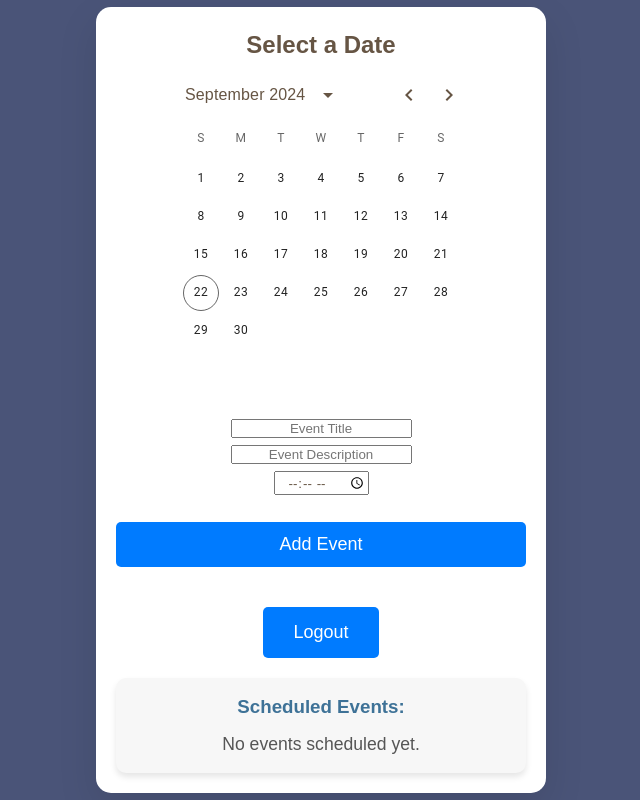
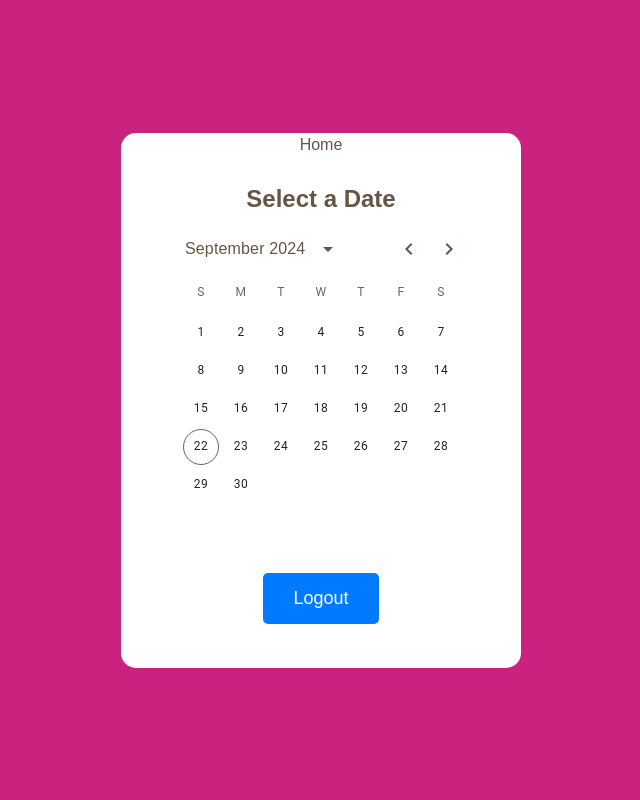
Before and after one commit to mowaab/Online-Event-Scheduling, a React (Vite) app in the folder EventlyApp/: page /calendar in a window 1280 px wide. Shown: the whole page, without its empty margins (319-959 px from the left). Built offline with nearby package versions, Linux system fonts and the light colour scheme; the HTML template or start-up script is replaced by a standard one.

Commit message:
old calendar

```diff
--- a/EventlyApp/src/View/Calendar.css
+++ b/EventlyApp/src/View/Calendar.css
@@ -1,42 +1,39 @@
 /* Import Google font - Poppins */
 @import url('https://fonts.googleapis.com/css2?family=Poppins:wght@400;500;600&display=swap');
-
-* {
+*{
   margin: 0;
   padding: 0;
   box-sizing: border-box;
   font-family: 'Poppins', sans-serif;
 }
-
-body {
+body{
   display: flex;
   align-items: center;
   padding: 0 10px;
   justify-content: center;
   min-height: 100vh;
-  background: #4a5478 !important; /* Background Color for APP */
+  background: #ca237f; /* Background Color for APP*/
 }
 
 .container {
-  width: 450px;
+  width: 400px;
   background: #fff;
   border-radius: 15px;
-  box-shadow: 0 15px 40px rgba(0, 0, 0, 0.1);
-  padding: 20px;
+  box-shadow: 0 15px 40px rgba(0,0,0,0);
+}
+.header {
+    text-align: center;
 }
 
-.header {
-  text-align: center;
-}
-
-.container header {
+.container header{
   display: flex;
   align-items: center;
   padding: 25px 30px 10px;
   justify-content: space-between;
 }
 
-.btn {
+
+.go-to-calendar-btn {
   padding: 15px 30px;
   border: none;
   background-color: #007bff;
@@ -50,79 +47,6 @@ body {
   display: block;
 }
 
-/* Event form section styling */
-.event-form {
-  margin-top: 20px;
-  text-align: left;
-  display: flex;
-  flex-direction: column;
-  align-items: center;
-  gap: 7px; /* Adds space between input fields */
-}
-
-.event-form h3 {
-  text-align: center;
-  margin-bottom: 20px;
-}
-
-.form-group {
-  margin-bottom: 15px;
-  width: 100%;
-}
-
-.form-group input {
-  width: 100%;
-  padding: 10px;
-  border: 1px solid #ddd;
-  border-radius: 5px;
-  font-size: 16px;
-}
-
-.event-form .btn {
-  width: 100%;
-  padding: 12px;
-  background-color: #007bff;
-  color: white;
-  border: none;
-  border-radius: 5px;
-  cursor: pointer;
-  transition: background-color 0.3s ease-in-out;
-}
-
-.event-form .btn:hover {
+.go-to-calendar-btn:hover {
   background-color: #0056b6;
 }
-
-/* Events list styling */
-.events-list {
-  margin-top: 20px;
-  background-color: #f7f7f7; /* Light background for contrast */
-  padding: 15px;
-  border-radius: 10px;
-  box-shadow: 0px 4px 6px rgba(0, 0, 0, 0.1); /* Adding a soft shadow */
-  color: #333; /* Dark text color for better readability */
-}
-
-.events-list h3 {
-  color: #3e7297; /* Match the theme color for the header */
-  margin-bottom: 10px;
-}
-
-.events-list ul {
-  list-style-type: none;
-  padding-left: 0;
-}
-
-.events-list li {
-  margin-bottom: 10px;
-  padding: 10px;
-  border-bottom: 1px solid #ddd; /* Add a subtle separator between events */
-}
-
-.events-list li:last-child {
-  border-bottom: none; /* Remove border from the last item */
-}
-
-.events-list strong {
-  color: #000; /* Make labels bold and black for visibility */
-}
--- a/EventlyApp/src/View/Calendar.jsx
+++ b/EventlyApp/src/View/Calendar.jsx
@@ -1,102 +1,44 @@
 import * as React from 'react';
-import { useState } from 'react'; // import useState to use React state
 import { useNavigate } from 'react-router-dom'; // Import useNavigate
 import { LocalizationProvider } from '@mui/x-date-pickers/LocalizationProvider';
 import { AdapterDayjs } from '@mui/x-date-pickers/AdapterDayjs';
 import { DateCalendar } from '@mui/x-date-pickers/DateCalendar';
 import './Calendar.css';
 
+
 export default function BasicDateCalendar() {
+
   const navigate = useNavigate();
-  const [selectedDate, setSelectedDate] = useState(null); // this stores the currently selected date
-  const [events, setEvents] = useState([]); // this stores all the events
-  const [eventDetails, setEventDetails] = useState({ title: '', description: '', time: '' }); // this stores details of the event being created
-
-  // Function to handle adding an event
-  const handleAddEvent = () => {
-    if (!selectedDate) {
-      alert("Please select a date for the event.");
-      return;
-    }
-
-    if (!eventDetails.title || !eventDetails.time) {
-      alert("Please enter both title and time for the event.");
-      return;
-    }
-
-    // Create a new event
-    const newEvent = {
-      date: selectedDate.format('YYYY-MM-DD'), // Formatting the date for readability
-      ...eventDetails,
-    };
-
-    // Add the new event to the events array
-    setEvents([...events, newEvent]);
-
-    // Clear the form after adding the event
-    setEventDetails({ title: '', description: '', time: '' });
-  };
-
   const handleLogout = () => {
     navigate('/'); // Redirect to the root (login) page
   };
-
   return (
     <div className="container">
+
+      <div>
+        <ul>
+          <li>Home</li>
+        </ul>
+      </div>
+
+      <div>
+      <br/>
       <h2 className="header">Select a Date</h2>
       <LocalizationProvider dateAdapter={AdapterDayjs}>
-        <DateCalendar
-          value={selectedDate}
-          onChange={(newDate) => setSelectedDate(newDate)} // Capturing the selected date
-        />
-        <div className="event-form">
-          {/* Input for event title */}
-          <input
-            type="text"
-            placeholder="Event Title"
-            value={eventDetails.title}
-            onChange={(e) => setEventDetails({ ...eventDetails, title: e.target.value })}
-          />
-          {/* Input for event description */}
-          <input
-            type="text"
-            placeholder="Event Description"
-            value={eventDetails.description}
-            onChange={(e) => setEventDetails({ ...eventDetails, description: e.target.value })}
-          />
-          {/* Input for event time */}
-          <input
-            type="time"
-            placeholder="Time"
-            value={eventDetails.time}
-            onChange={(e) => setEventDetails({ ...eventDetails, time: e.target.value })}
-          />
-          {/* Button to add the event */}
-          <button onClick={handleAddEvent} className="btn">Add Event</button>
-        </div>
+        <DateCalendar />
       </LocalizationProvider>
+      </div>
 
-      {/* Logout Button */}
-      <button onClick={handleLogout} className="btn">Logout</button>
 
-      {/* Display List of Events */}
-      <div className="events-list">
-        <h3>Scheduled Events:</h3>
-        {events.length > 0 ? (
-          <ul>
-            {events.map((event, index) => (
-              <li key={index}>
-                <strong>Date:</strong> {event.date} <br />
-                <strong>Title:</strong> {event.title} <br />
-                <strong>Description:</strong> {event.description || 'No description'} <br />
-                <strong>Time:</strong> {event.time}
-              </li>
-            ))}
-          </ul>
-        ) : (
-          <p>No events scheduled yet.</p>
-        )}
+
+      <div>
+      <button className="go-to-calendar-btn" onClick={handleLogout}>
+        Logout
+      </button>
+      <br />
       </div>
+
     </div>
+
   );
 }
```
